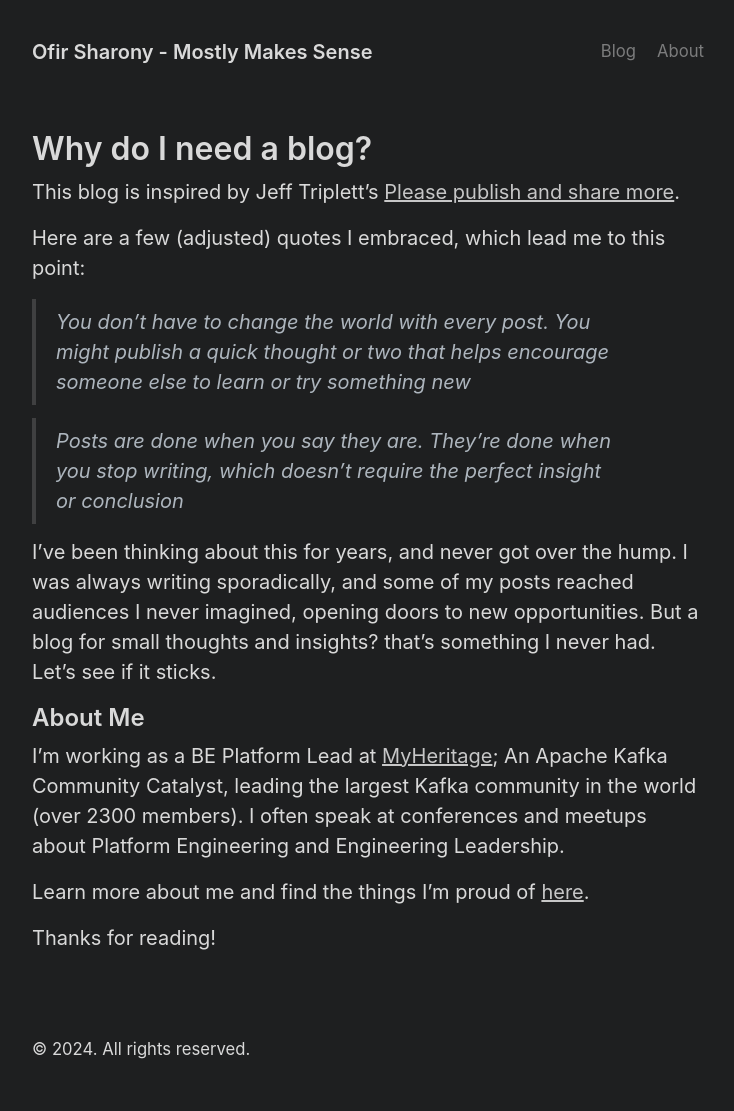
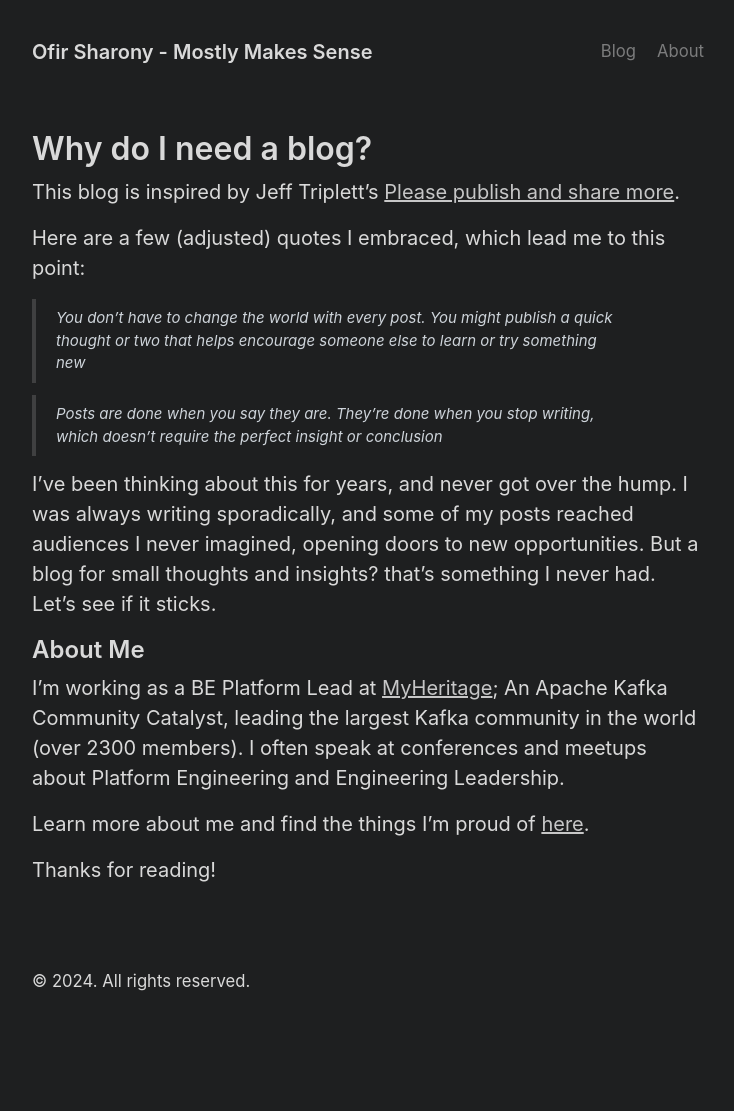
Before and after one commit to ofirsharony/ofirsharony.github.io, a Jekyll site: the page built from about.md, in a window 1280 px wide. Shown: the whole page, without its empty margins (272-1006 px from the left). Built offline with Jekyll 4.4.1, drawn with Linux system fonts in a browser that asks for light colours; after the commit the page ends 1043 px from its top, so only the background shows below that.

Commit message:
Changing some styles

```diff
--- a/_sass/_code.scss
+++ b/_sass/_code.scss
@@ -9,7 +9,7 @@ pre {
 }
 
 code {
-  font-size: 85%;
+  font-size: 70%;
 }
 
 pre {
--- a/_sass/_type.scss
+++ b/_sass/_type.scss
@@ -66,9 +66,11 @@ abbr {
 }
 
 blockquote {
+  font-size: 0.75em;
+  font-style: italic;
   padding: .5rem 1rem;
   margin: .8rem 0;
-  color: var(--gray-500);
+  color: var(--gray-400);
   border-left: .25rem solid var(--border-color);
 
   p:last-child {
--- a/about.md
+++ b/about.md
@@ -8,9 +8,9 @@ This blog is inspired by Jeff Triplett's [Please publish and share more](https:/
 
 Here are a few (adjusted) quotes I embraced, which lead me to this point:
 
-> _You don’t have to change the world with every post. You might publish a quick thought or two that helps encourage someone else to learn or try something new_
+> You don’t have to change the world with every post. You might publish a quick thought or two that helps encourage someone else to learn or try something new
 
-> _Posts are done when you say they are. They're done when you stop writing, which doesn't require the perfect insight or conclusion_
+> Posts are done when you say they are. They're done when you stop writing, which doesn't require the perfect insight or conclusion
 
 I've been thinking about this for years, and never got over the hump.
 I was always writing sporadically, and some of my posts reached audiences I never imagined, opening doors to new opportunities.
```
